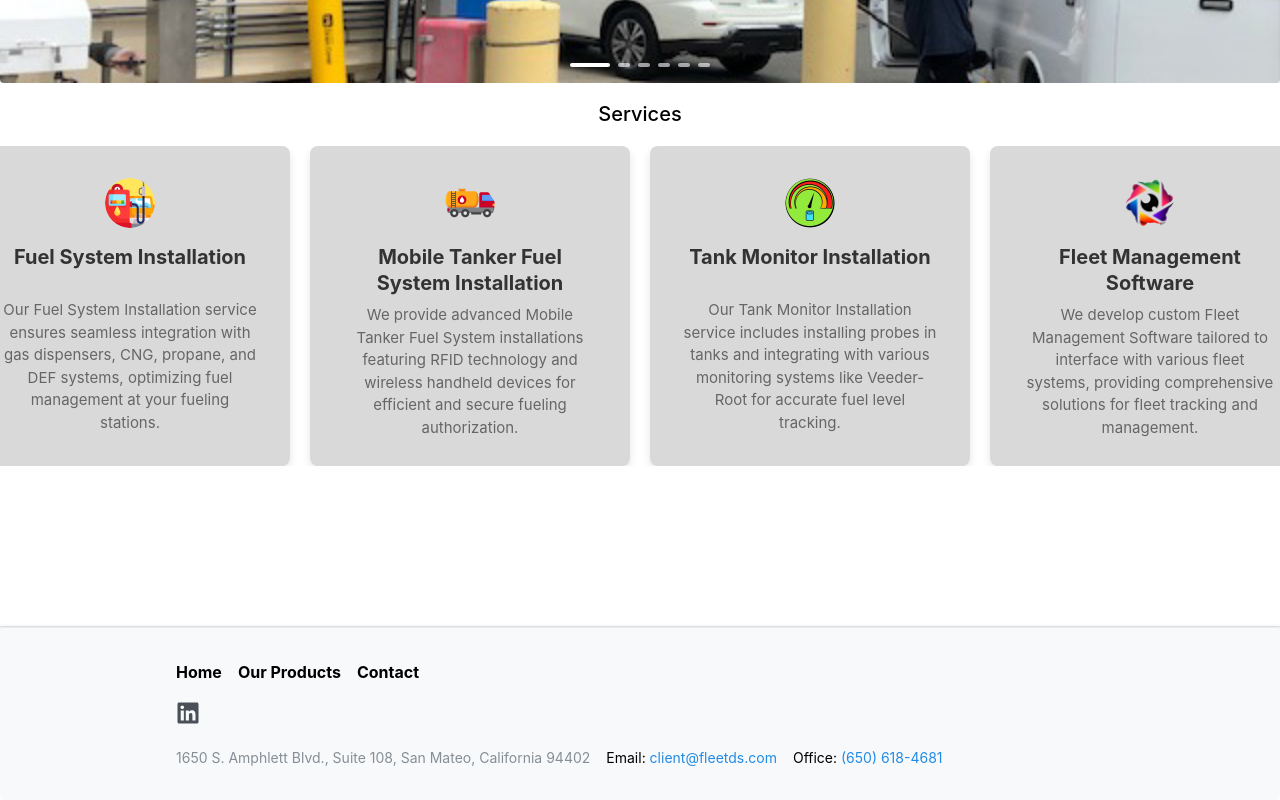
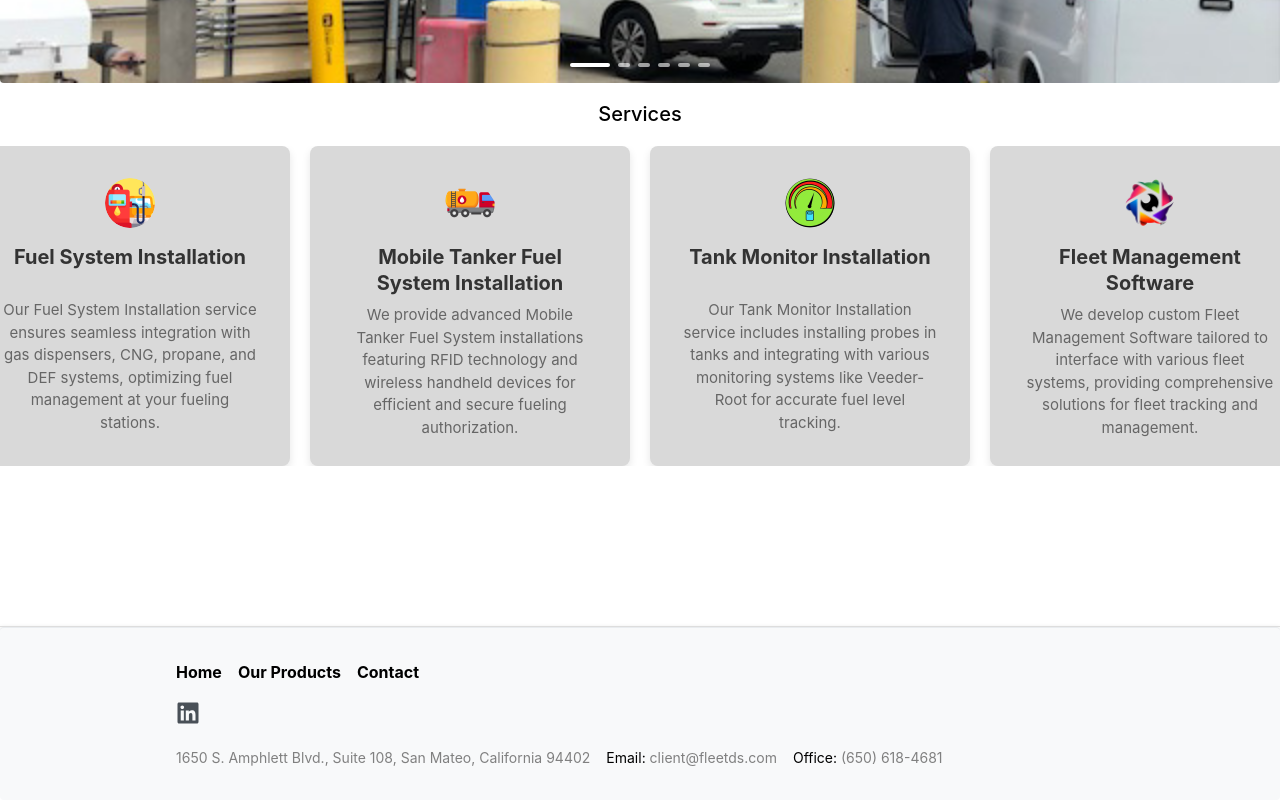
Before and after one commit to FleetDS/FleetDS.github.io, a React (Vite) app: page / in a window 1280 px wide. Shown: the part 387-1187 px from the top of the page. Built offline with nearby package versions, Linux system fonts and the light colour scheme; grey boxes are pictures that could not be loaded.

Commit message:
updating header styles and scroll behavior

```diff
--- a/src/components/Footer/Footer.module.css
+++ b/src/components/Footer/Footer.module.css
@@ -5,7 +5,7 @@
 }
 
 .link {
-    color: #000;
+  color: #000;
   font-weight: bold;
   text-decoration: none;
 
@@ -21,3 +21,16 @@
     color: #007bff;
   }
 }
+
+.contact {
+  color: #808080;
+
+  &:hover {
+    color: #000;
+    text-decoration: none;
+  }
+}
+
+html {
+    scroll-behavior: smooth;
+  }
--- a/src/components/Footer/Footer.tsx
+++ b/src/components/Footer/Footer.tsx
@@ -12,29 +12,41 @@ const Footer: React.FC = () => {
             <Anchor href="/" className={styles.link} underline="never">
               Home
             </Anchor>
-            <Anchor href="#/products" className={styles.link} underline="never">
+            <Anchor href="#/products#top" className={styles.link} underline="never">
               Our Products
             </Anchor>
-            <Anchor href="#/contact" className={styles.link} underline="never">
+            <Anchor href="#/contact#top" className={styles.link} underline="never">
               Contact
             </Anchor>
           </Group>
 
           <Group>
-            <Anchor href="https://www.linkedin.com/company/fleet-data-systems" target="_blank" className={styles.icon}>
+            <Anchor
+              href="https://www.linkedin.com/company/fleet-data-systems"
+              target="_blank"
+              className={styles.icon}
+            >
               <FaLinkedin size={24} />
             </Anchor>
           </Group>
 
           <Group>
-            <Text size="sm" color="dimmed">
-              1650 S. Amphlett Blvd., Suite 108, San Mateo, California 94402
+            <Text size="sm" className={styles.contact}>
+              <Anchor href="https://www.google.com/maps/place/1650+S+Amphlett+Blvd+UNIT+108,+San+Mateo,+CA+94402/@37.5594662,-122.3034163,16z/data=!3m1!4b1!4m6!3m5!1s0x808f9e8ccb3974e3:0xe4ff185b4355d5a1!8m2!3d37.5594662!4d-122.3034163!16s%2Fg%2F11n09cfznh?entry=ttu" className={styles.contact}>
+                1650 S. Amphlett Blvd., Suite 108, San Mateo, California 94402
+              </Anchor>
             </Text>
             <Text size="sm">
-              Email: <Anchor href="mailto:client@fleetds.com">client@fleetds.com</Anchor>
+              Email:{' '}
+              <Anchor href="mailto:client@fleetds.com" className={styles.contact}>
+                client@fleetds.com
+              </Anchor>
             </Text>
             <Text size="sm">
-              Office: <Anchor href="tel:+6506184681">(650) 618-4681</Anchor>
+              Office:{' '}
+              <Anchor href="tel:+6506184681" className={styles.contact}>
+                (650) 618-4681
+              </Anchor>
             </Text>
           </Group>
         </Stack>
--- /dev/null
+++ b/src/hooks/useScrolltoTop.tsx
@@ -0,0 +1,12 @@
+import { useEffect } from 'react';
+import { useLocation } from 'react-router-dom';
+
+const useScrollToTop = () => {
+  const location = useLocation();
+
+  useEffect(() => {
+    window.scrollTo(0, 0);
+  }, [location]);
+};
+
+export default useScrollToTop;
--- a/src/pages/Contact.page.tsx
+++ b/src/pages/Contact.page.tsx
@@ -4,8 +4,10 @@ import { Header } from '../components/Header/Header';
 import { ContactForm } from '../components/ContactForm/ContactForm';
 import styles from './ContactPage.module.css';
 import Footer from '@/components/Footer/Footer';
+import useScrollToTop from '@/hooks/useScrolltoTop';
 
 export function ContactPage() {
+  useScrollToTop();
   const theme = useMantineTheme();
   const contactInfo = {
     email: 'client@fleetds.com',
@@ -19,7 +21,7 @@ export function ContactPage() {
         <Header />
       </AppShell.Header>
       <AppShell.Main>
-        <div className={styles.container}>
+        <div id="top" className={styles.container}>
           <Title order={3} className={styles.header}>
             Contact Us
           </Title>
--- a/src/pages/Home.page.tsx
+++ b/src/pages/Home.page.tsx
@@ -9,12 +9,14 @@ import { useRef } from 'react';
 import { CustomCarousel } from '@/components/Carousel/CustomCarousel';
 import { Services } from '@/components/Services/Services';
 import Footer from '@/components/Footer/Footer';
+import useScrollToTop from '@/hooks/useScrolltoTop';
 
 interface SectionRefs {
   [key: string]: React.RefObject<HTMLDivElement>;
 }
 
 export function HomePage() {
+  useScrollToTop();
   const sectionRefs: SectionRefs = {
     home: useRef<HTMLDivElement>(null),
     products: useRef<HTMLDivElement>(null),
@@ -28,7 +30,7 @@ export function HomePage() {
       </AppShell.Header>
 
       <AppShell.Main>
-        <div>
+        <div id="top">
           <div ref={sectionRefs.home} className={styles.section}>
             <CustomCarousel />
             <Text className={styles.header} fw={500}>Services</Text>
--- a/src/pages/Product.page.tsx
+++ b/src/pages/Product.page.tsx
@@ -3,6 +3,7 @@ import { Title, Paper, Text, Container, Grid, AppShell } from '@mantine/core';
 import styles from './ProductPage.module.css';
 import { Header } from '@/components/Header/Header';
 import Footer from '@/components/Footer/Footer';
+import useScrollToTop from '@/hooks/useScrolltoTop';
 
 const products = [
   {
@@ -24,14 +25,15 @@ const products = [
 ];
 
 export function ProductPage() {
+  useScrollToTop();
   return (
     <AppShell header={{ height: 70 }}>
       <AppShell.Header>
-        <Header/>
+        <Header />
       </AppShell.Header>
 
       <AppShell.Main>
-    <Container>
+        <Container id="top">
           <Title order={1} className={styles.header}>
             Products
           </Title>
@@ -51,7 +53,7 @@ export function ProductPage() {
       </AppShell.Main>
       <AppShell.Section>
         <div className={styles.divider}></div>
-        <Footer/>
+        <Footer />
       </AppShell.Section>
     </AppShell>
   );
```
Also changed, not shown: 5 other files (tests, documents, lock files or other folders). Lines whose indentation alone changed are shown as unchanged.
